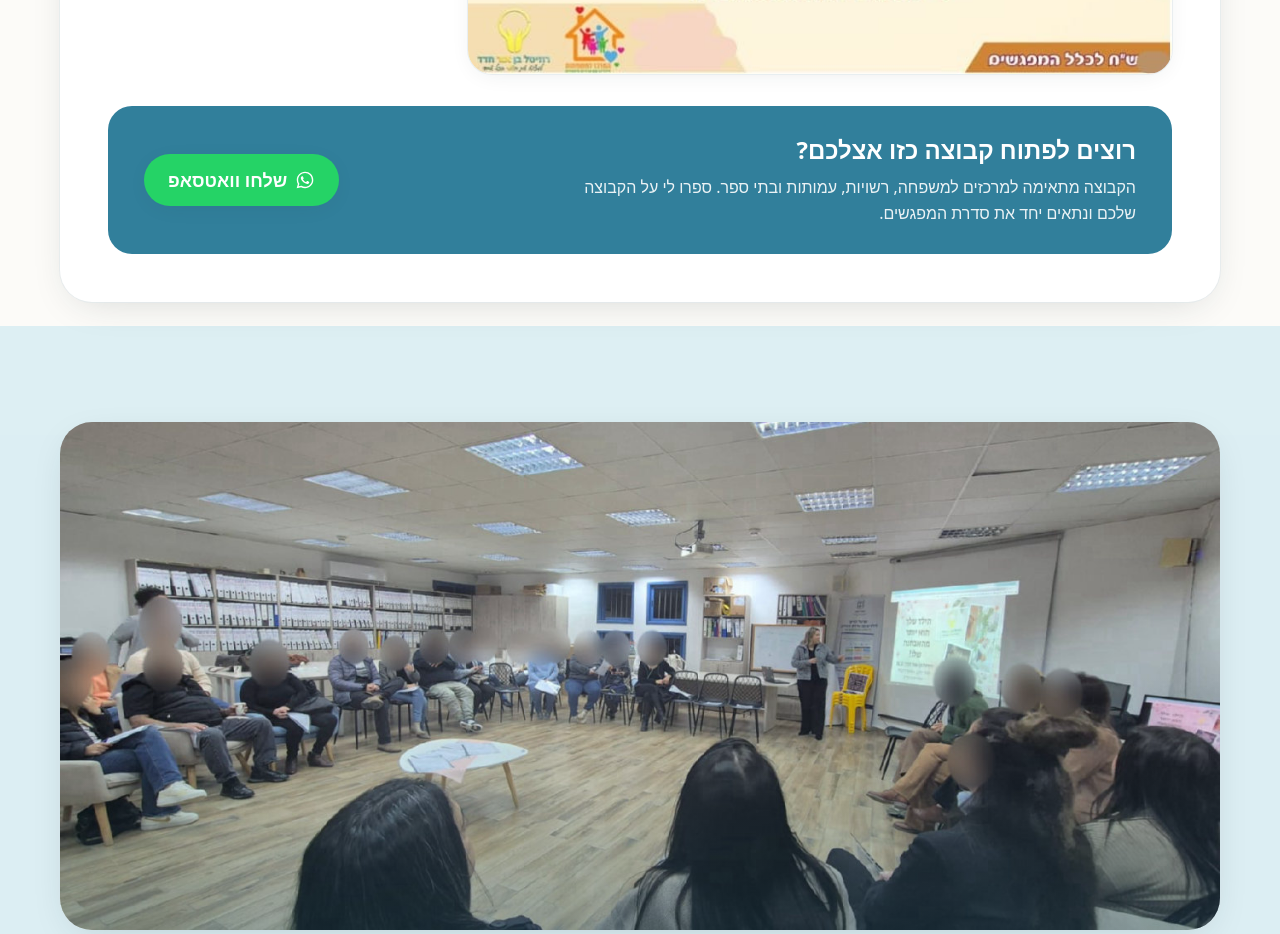
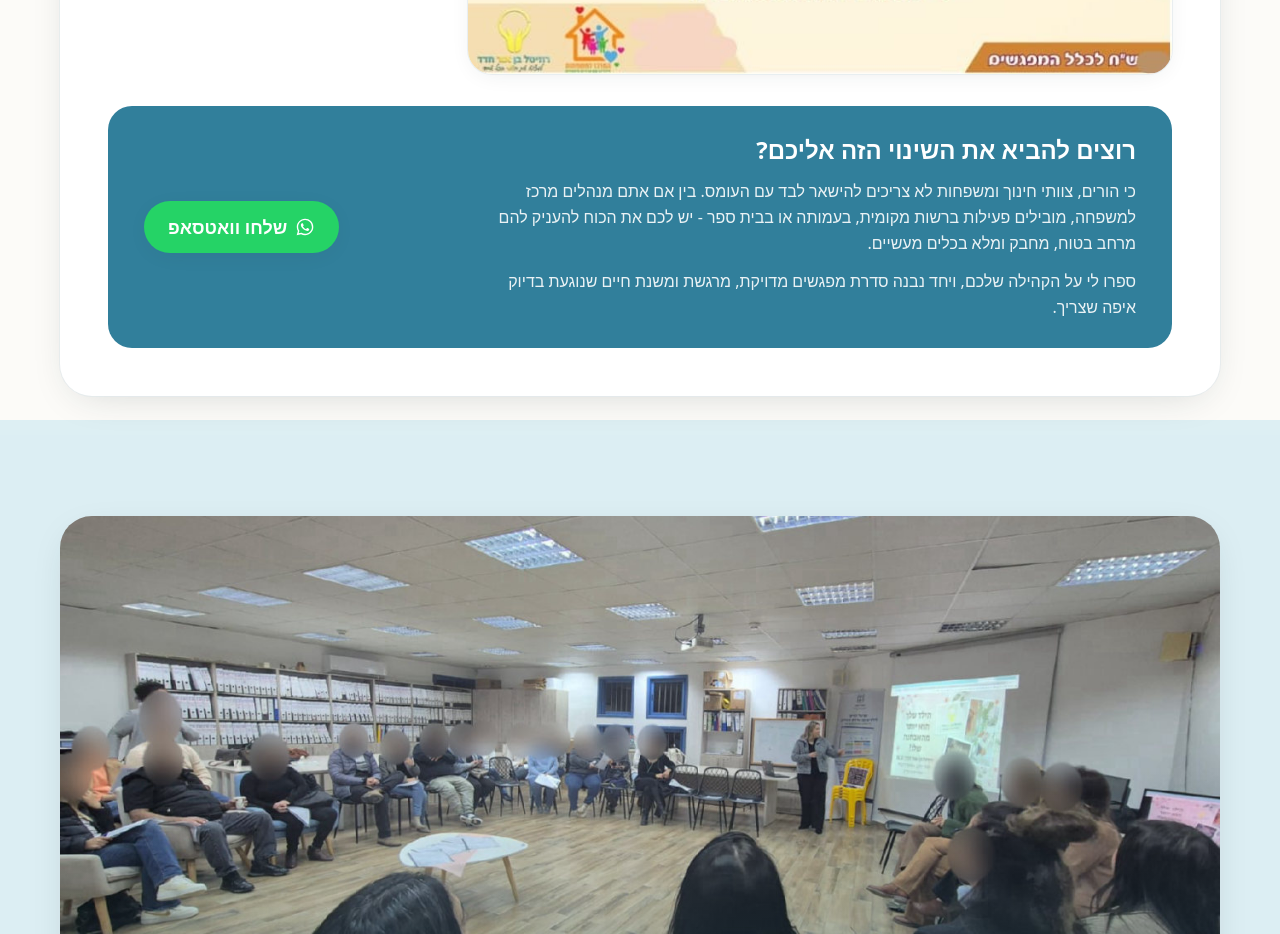
Before and after one commit to osnat6130-ctrl/rozital-ben-or-hadad, a React (Vite) app: page /lectures in a window 1280 px wide. Shown: the part 2360-3294 px from the top of the page. Built offline with nearby package versions, Linux system fonts and the light colour scheme; a web font is replaced by a local one.

Commit message:
Replace the sibling group banner copy with Rozital's text
Co-Authored-By: Claude Fable 5.1 <noreply@anthropic.com>

```diff
--- a/src/data/services.ts
+++ b/src/data/services.ts
@@ -60,7 +60,7 @@ export type Service = {
   spotlight?: ServiceSection & {
     images?: { src: string; alt: string }[];
     /** באנר קריאה לפעולה בתחתית האזור, עם כפתור וואטסאפ */
-    banner?: { title: string; text?: string; button: string };
+    banner?: { title: string; paragraphs?: string[]; button: string };
   };
   sections: ServiceSection[];
   cta: { title: string; text: string };
@@ -144,8 +144,11 @@ export const services: Service[] = [
         { src: "/images/siblings-4.jpg", alt: "פלייר קבוצת תמיכה והעצמה לאחים מיוחדים - המרכז למשפחה, עיריית יבנה" },
       ],
       banner: {
-        title: "רוצים לפתוח קבוצה כזו אצלכם?",
-        text: "הקבוצה מתאימה למרכזים למשפחה, רשויות, עמותות ובתי ספר. ספרו לי על הקבוצה שלכם ונתאים יחד את סדרת המפגשים.",
+        title: "רוצים להביא את השינוי הזה אליכם?",
+        paragraphs: [
+          "כי הורים, צוותי חינוך ומשפחות לא צריכים להישאר לבד עם העומס. בין אם אתם מנהלים מרכז למשפחה, מובילים פעילות ברשות מקומית, בעמותה או בבית ספר - יש לכם את הכוח להעניק להם מרחב בטוח, מחבק ומלא בכלים מעשיים.",
+          "ספרו לי על הקהילה שלכם, ויחד נבנה סדרת מפגשים מדויקת, מרגשת ומשנת חיים שנוגעת בדיוק איפה שצריך.",
+        ],
         button: "שלחו וואטסאפ",
       },
     },
--- a/src/pages/ServicePage.tsx
+++ b/src/pages/ServicePage.tsx
@@ -187,11 +187,11 @@ export default function ServicePage({ id }: Props) {
                   <div className="relative mt-8 flex flex-col items-center gap-5 rounded-2xl bg-accent px-6 py-7 text-center text-white md:flex-row md:justify-between md:px-9 md:text-right">
                     <div>
                       <h3 className="text-2xl text-white">{service.spotlight.banner.title}</h3>
-                      {service.spotlight.banner.text && (
-                        <p className="mt-2 max-w-xl leading-relaxed text-white/90">
-                          {service.spotlight.banner.text}
+                      {service.spotlight.banner.paragraphs?.map((paragraph) => (
+                        <p key={paragraph} className="mt-3 max-w-2xl leading-relaxed text-white/90">
+                          {paragraph}
                         </p>
-                      )}
+                      ))}
                     </div>
                     <a
                       href={whatsappLink(`היי רוזיטל, הגעתי דרך האתר ואשמח לשמוע פרטים על ${service.spotlight.title} :)`)}
```
